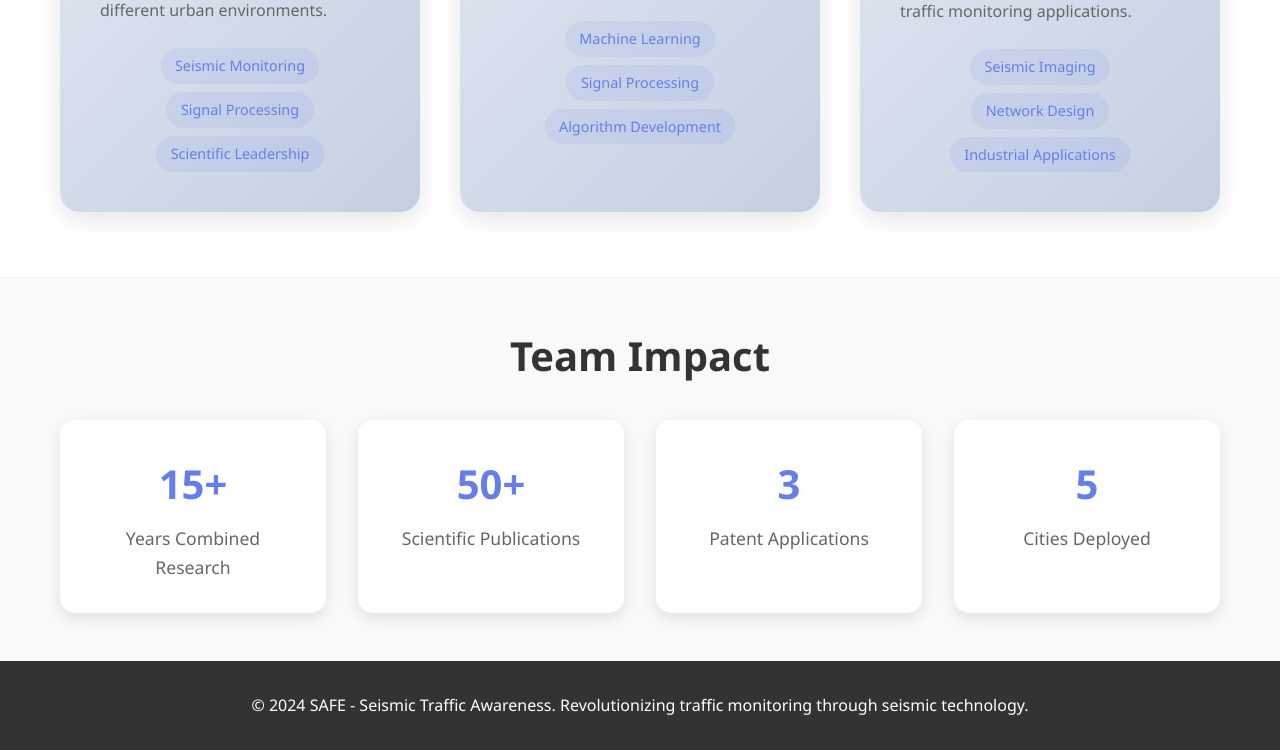
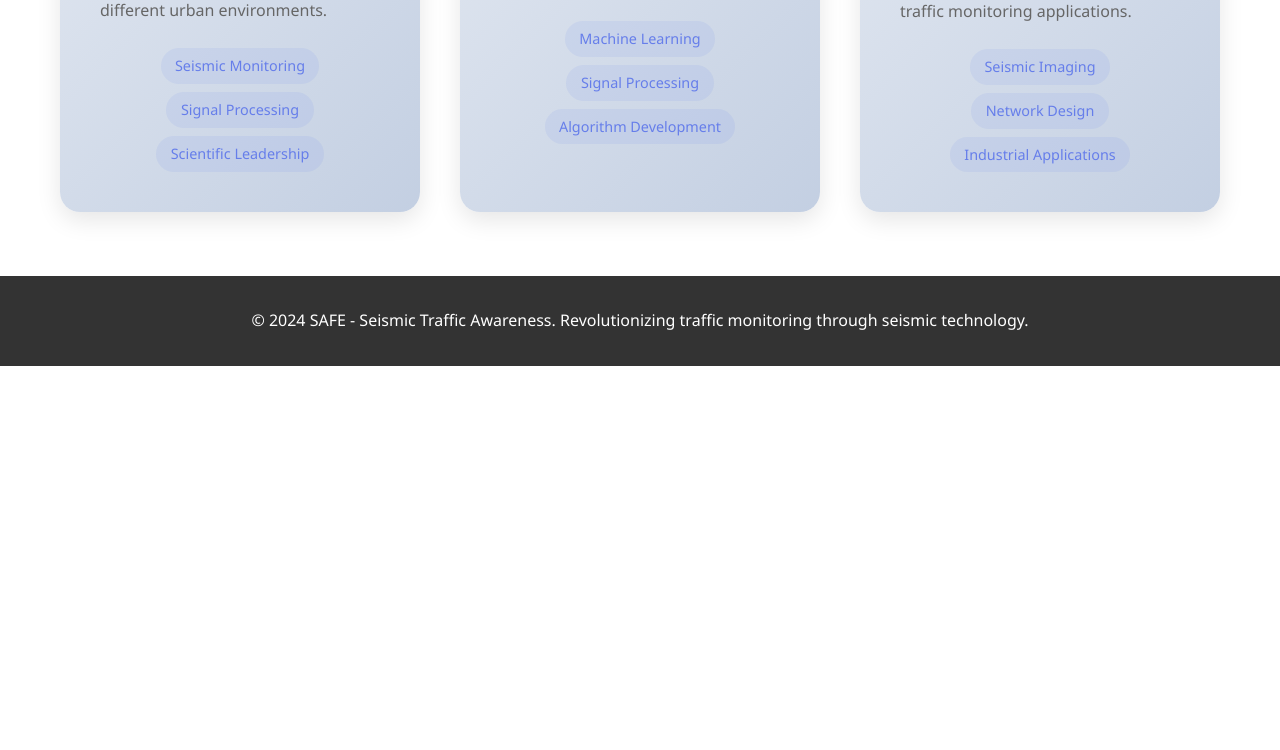
Before and after one commit to Qhig/SAFE, a plain HTML site: page team.html in a window 1280 px wide. Shown: the part 1189-1939 px from the top of the page. After the commit the page ends 1555 px from the top, so only its background shows below. Drawn offline with Linux system fonts and the light colour scheme.

Commit message:
Update team.html

```diff
--- a/team.html
+++ b/team.html
@@ -266,14 +266,14 @@
 
     <section class="team-section">
         <div class="container">
-            <h2 class="section-title">Team members</h2>
+            <h2 class="section-title">Core Team</h2>
             <p class="section-subtitle">Leading researchers and engineers transforming traffic monitoring through seismic innovation</p>
 
             <div class="team-grid">
                 <div class="team-card">
                     <div class="team-avatar">FB</div>
                     <div class="team-name">Florent Brenguier</div>
-                    <div class="team-role">Professor, University Grenoble Alpes</div>
+                    <div class="team-role">Professor, Grenoble/ISTerre University</div>
                     <div class="team-bio">Florent has been leading the development of noise-based seismic monitoring technologies for over a decade. He is the recipient of the 2009 American Geophysical Union Aki Young Scientist Award. At SAFE, Florent leads the scientific development of our seismic detection algorithms and oversees the validation of our vehicle classification systems across different urban environments.</div>
                     <div class="team-skills">
                         <span class="skill-tag">Seismic Monitoring</span>
@@ -309,30 +309,6 @@
         </div>
     </section>
 
-    <section class="stats-section">
-        <div class="container">
-            <h2 class="section-title">Team Impact</h2>
-            <div class="stats-grid">
-                <div class="stat-card">
-                    <div class="stat-number">15+</div>
-                    <div class="stat-label">Years Combined Research</div>
-                </div>
-                <div class="stat-card">
-                    <div class="stat-number">50+</div>
-                    <div class="stat-label">Scientific Publications</div>
-                </div>
-                <div class="stat-card">
-                    <div class="stat-number">3</div>
-                    <div class="stat-label">Patent Applications</div>
-                </div>
-                <div class="stat-card">
-                    <div class="stat-number">5</div>
-                    <div class="stat-label">Cities Deployed</div>
-                </div>
-            </div>
-        </div>
-    </section>
-
     <footer>
         <div class="container">
             <p>&copy; 2024 SAFE - Seismic Traffic Awareness. Revolutionizing traffic monitoring through seismic technology.</p>
```
